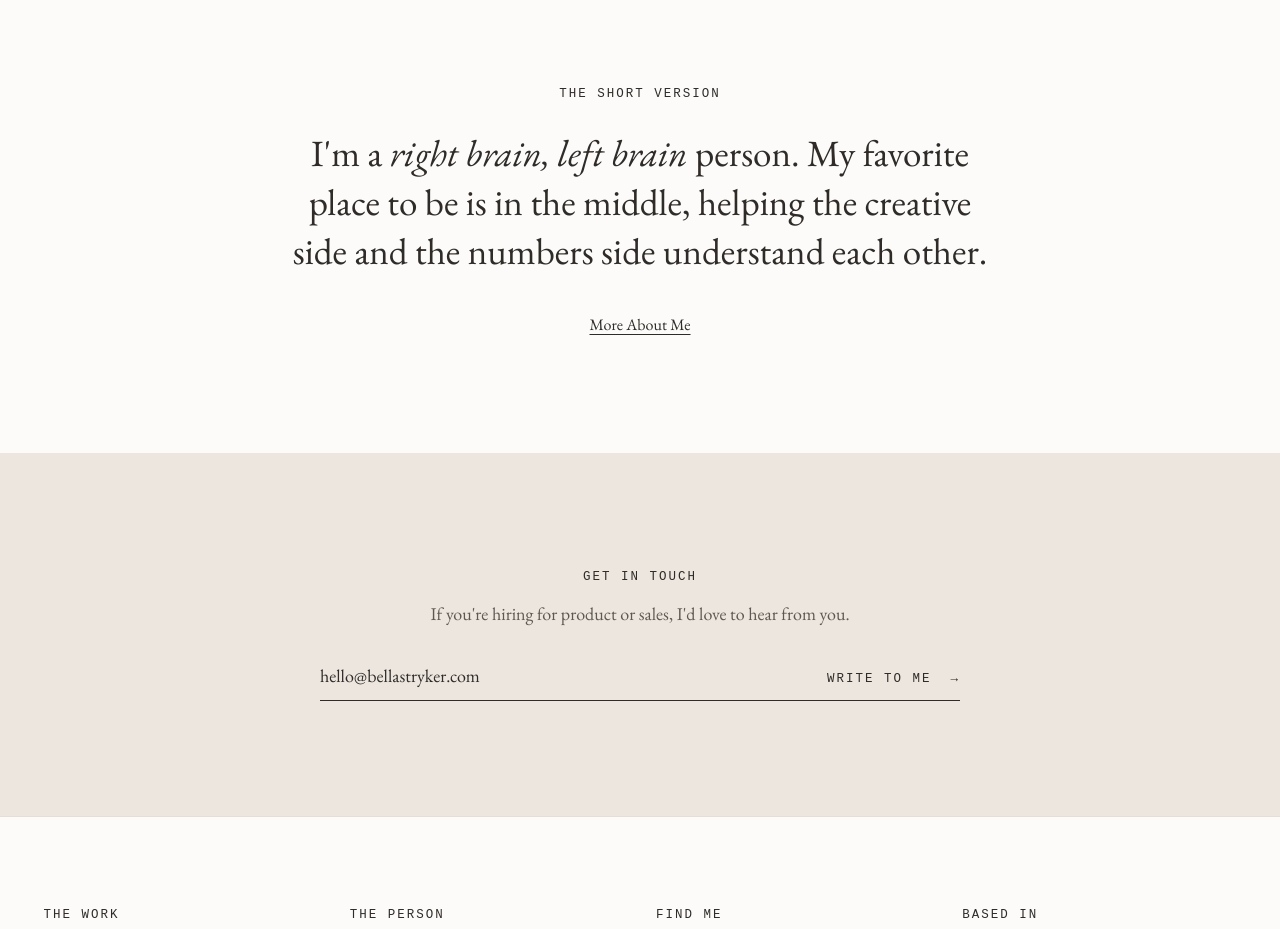
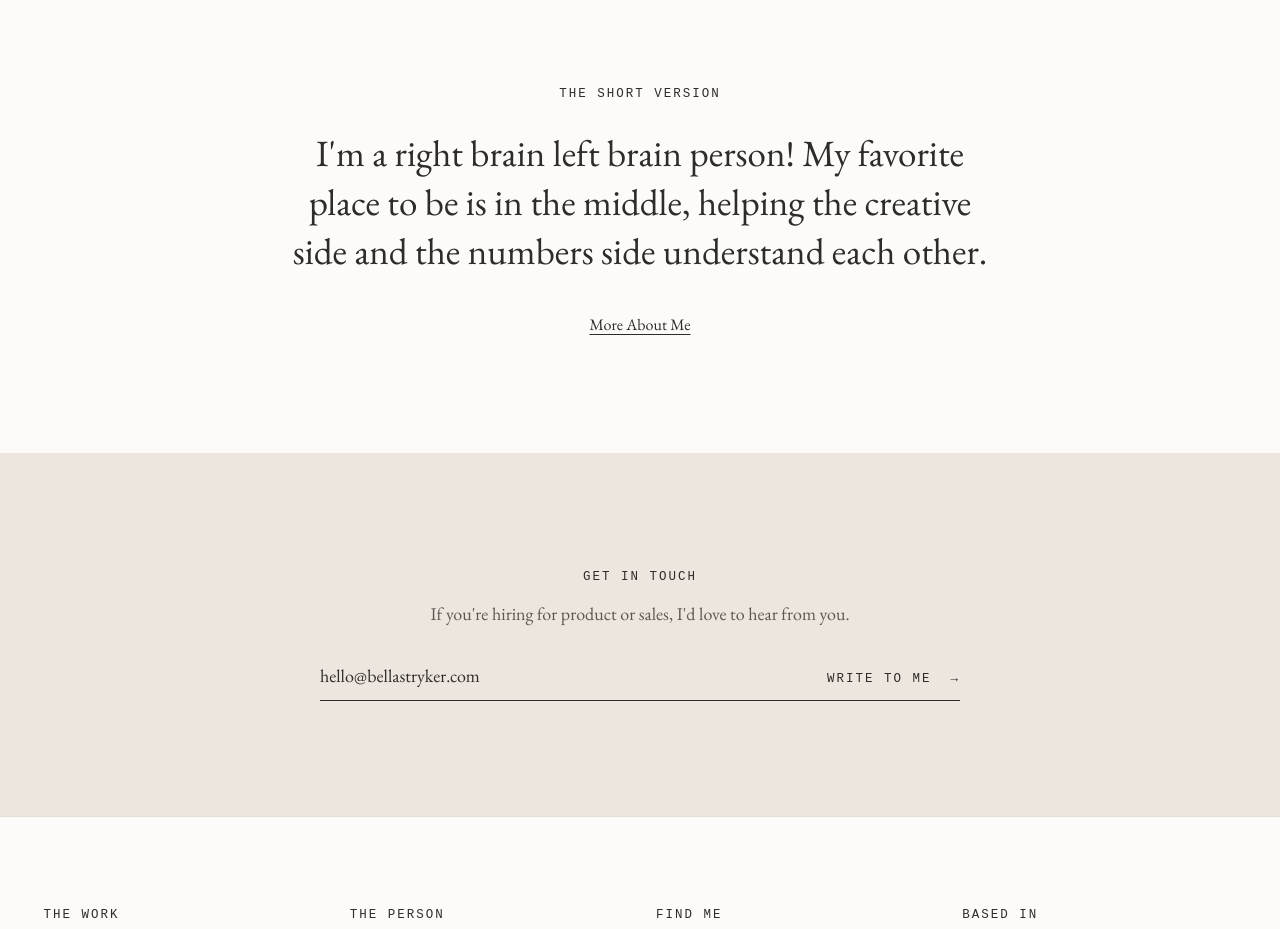
Before and after one commit to bellastryker/bella-stryker-portfolio, a plain HTML site: page index.html in a window 1280 px wide. Shown: the part 2500-3429 px from the top of the page. Drawn offline with nearby package versions, Linux system fonts and the light colour scheme; a web font is replaced by a local one.

Commit message:
Home: short-version line, no italics, new wording
Co-Authored-By: Claude Opus 5.5 <noreply@anthropic.com>
Claude-Session: https://claude.ai/code/session_01H3aLcEmoM8VSSb4giXnuhy

```diff
--- a/index.html
+++ b/index.html
@@ -256,7 +256,7 @@
     <section class="section center">
       <div class="wrap reveal">
         <p class="label">The Short Version</p>
-        <p class="statement">I'm a <em>right brain, left brain</em> person. My favorite place to be is in the middle, helping the creative side and the numbers side understand each other.</p>
+        <p class="statement">I'm a right brain left brain person! My favorite place to be is in the middle, helping the creative side and the numbers side understand each other.</p>
         <a href="about.html" class="link">More About Me</a>
       </div>
     </section>
```
